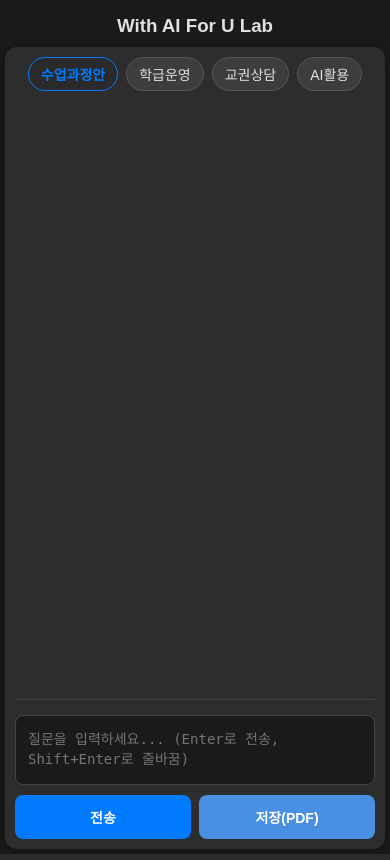
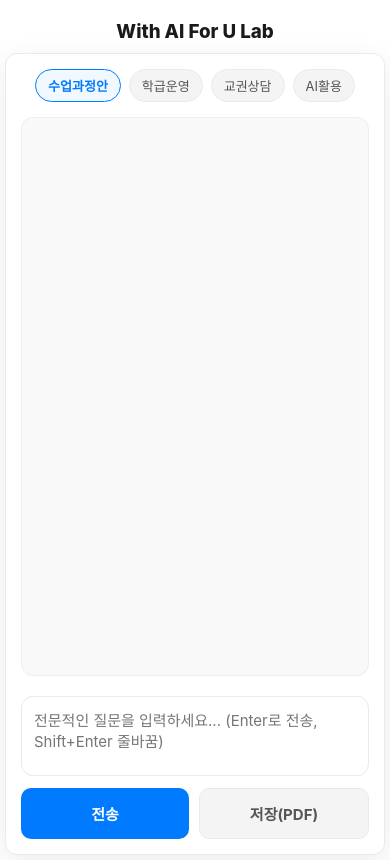
Before and after one commit to wbi4u-lab/wbi4u-lab, a Flask app: page / in a window 390 px wide. Run offline with Flask 3, Linux system fonts and the light colour scheme; some libraries are stand-ins or nearby versions.

Commit message:
Update index.html

```diff
--- a/templates/index.html
+++ b/templates/index.html
@@ -7,37 +7,55 @@
     <script src="https://cdnjs.cloudflare.com/ajax/libs/jspdf/2.5.1/jspdf.umd.min.js"></script>
     <script src="https://cdnjs.cloudflare.com/ajax/libs/html2canvas/1.4.1/html2canvas.min.js"></script>
     <style>
-        body { font-family: 'Pretendard', sans-serif; background-color: #1a1a1a; color: #e0e0e0; margin: 0; padding: 10px; display: flex; flex-direction: column; align-items: center; min-height: 100vh; }
-        #chat-container { width: 100%; max-width: 800px; background: #2d2d2d; border-radius: 12px; padding: 15px; box-shadow: 0 4px 15px rgba(0,0,0,0.3); display: flex; flex-direction: column; height: 90vh; box-sizing: border-box; }
-        #chat-box { flex: 1; overflow-y: auto; border-bottom: 1px solid #444; padding-bottom: 15px; margin-bottom: 15px; display: flex; flex-direction: column; gap: 12px; }
-        .message { padding: 12px; border-radius: 8px; max-width: 90%; line-height: 1.6; font-size: 15px; word-break: break-all; }
-        .user-msg { align-self: flex-end; background-color: #007bff; color: white; }
-        .ai-msg { align-self: flex-start; background-color: #3d3d3d; border: 1px solid #555; }
+        /* 1) 화이트 톤의 세련된 디자인 및 폰트 적용 */
+        body { font-family: 'Pretendard', -apple-system, BlinkMacSystemFont, 'Segoe UI', Roboto, sans-serif; background-color: #ffffff; color: #333333; margin: 0; padding: 10px; display: flex; flex-direction: column; align-items: center; min-height: 100vh; }
 
-        .input-area { display: flex; flex-direction: column; gap: 10px; }
-        textarea { width: 100%; height: 80px; padding: 12px; border-radius: 8px; border: 1px solid #444; background: #1a1a1a; color: white; font-size: 16px; resize: none; box-sizing: border-box; outline: none; }
-        .btn-group { display: flex; gap: 8px; }
-        button { flex: 1; padding: 15px; border: none; border-radius: 8px; cursor: pointer; font-weight: bold; font-size: 15px; transition: 0.3s; }
+        #chat-container { width: 100%; max-width: 800px; background: #ffffff; border-radius: 16px; padding: 20px; box-shadow: 0 8px 30px rgba(0,0,0,0.08); display: flex; flex-direction: column; height: 90vh; box-sizing: border-box; border: 1px solid #eaeaea; }
+
+        /* 1) 글이 놓이는 공간을 옅은 회색으로 변경 */
+        #chat-box { flex: 1; overflow-y: auto; background-color: #f9f9f9; border-radius: 12px; padding: 20px; margin-bottom: 20px; display: flex; flex-direction: column; gap: 16px; border: 1px solid #eeeeee; }
+
+        .message { padding: 14px 18px; border-radius: 12px; max-width: 85%; line-height: 1.7; font-size: 16px; word-break: break-all; position: relative; }
+        .user-msg { align-self: flex-end; background-color: #007bff; color: white; border-bottom-right-radius: 4px; }
+        .ai-msg { align-self: flex-start; background-color: #ffffff; color: #333333; border: 1px solid #eaeaea; border-bottom-left-radius: 4px; }
+
+        .sender-name { font-weight: 700; font-size: 14px; color: #888888; margin-bottom: 5px; display: block; }
+        .user-msg .sender-name { color: #ffffff; opacity: 0.8; }
+        .ai-msg .sender-name { color: #007bff; }
+
+        .input-area { display: flex; flex-direction: column; gap: 12px; }
+        textarea { width: 100%; height: 90px; padding: 16px; border-radius: 12px; border: 1px solid #eaeaea; background: #ffffff; color: #333333; font-size: 16px; resize: none; box-sizing: border-box; outline: none; transition: border-color 0.2s; font-family: inherit; }
+        textarea:focus { border-color: #007bff; box-shadow: 0 0 0 3px rgba(0,123,255,0.1); }
+
+        .btn-group { display: flex; gap: 10px; }
+        button { flex: 1; padding: 16px; border: none; border-radius: 12px; cursor: pointer; font-weight: 700; font-size: 16px; transition: background-color 0.2s, transform 0.1s; font-family: inherit; }
+        button:active { transform: translateY(1px); }
+
         #send-btn { background-color: #007bff; color: white; }
-        #pdf-btn { background-color: #4A90E2; color: white; }
+        #send-btn:hover { background-color: #0069d9; }
+        #pdf-btn { background-color: #f4f4f4; color: #555555; border: 1px solid #eaeaea; }
+        #pdf-btn:hover { background-color: #eaeaea; }
 
-        .mode-selector { margin-bottom: 12px; display: flex; gap: 8px; flex-wrap: wrap; justify-content: center; }
-        .mode-selector label { font-size: 14px; background: #3d3d3d; padding: 6px 12px; border-radius: 20px; cursor: pointer; border: 1px solid #555; transition: 0.2s; }
+        .mode-selector { margin-bottom: 15px; display: flex; gap: 8px; flex-wrap: wrap; justify-content: center; }
+        .mode-selector label { font-size: 14px; background: #f4f4f4; padding: 8px 16px; border-radius: 20px; cursor: pointer; border: 1px solid #eaeaea; transition: 0.2s; color: #555555; }
         .mode-selector input { display: none; }
-        .mode-selector input:checked + span { color: #007bff; font-weight: bold; }
-        .mode-selector label:has(input:checked) { border-color: #007bff; background: #2a2a2a; }
+        .mode-selector input:checked + span { color: #007bff; font-weight: 700; }
+        .mode-selector label:has(input:checked) { border-color: #007bff; background: rgba(0,123,255,0.05); }
 
+        /* 모바일 전용 반응형 쿼리 */
         @media (max-width: 480px) {
             body { padding: 5px; }
-            #chat-container { height: 95vh; padding: 10px; }
-            .message { max-width: 95%; font-size: 14px; }
-            textarea { height: 70px; font-size: 14px; }
-            button { padding: 12px; font-size: 14px; }
+            #chat-container { height: 95vh; padding: 15px; border-radius: 12px; }
+            #chat-box { padding: 15px; gap: 12px; }
+            .message { max-width: 90%; font-size: 15px; padding: 12px 16px; }
+            textarea { height: 80px; font-size: 15px; padding: 12px; }
+            button { padding: 14px; font-size: 15px; border-radius: 10px; }
+            .mode-selector label { padding: 6px 12px; font-size: 13px; }
         }
     </style>
 </head>
 <body>
-    <h3 style="margin: 10px 0;">With AI For U Lab</h3>
+    <h3 style="margin: 15px 0 10px 0; color: #1a1a1a; font-weight: 800;">With AI For U Lab</h3>
     <div id="chat-container">
         <div class="mode-selector">
             <label><input type="radio" name="mode" value="lesson" checked><span>수업과정안</span></label>
@@ -46,10 +64,11 @@
             <label><input type="radio" name="mode" value="ai_edu"><span>AI활용</span></label>
         </div>
 
-        <div id="chat-box"></div>
+        <div id="chat-box">
+            </div>
 
         <div class="input-area">
-            <textarea id="user-input" placeholder="질문을 입력하세요... (Enter로 전송, Shift+Enter로 줄바꿈)" onkeydown="handleKeyPress(event)"></textarea>
+            <textarea id="user-input" placeholder="전문적인 질문을 입력하세요... (Enter로 전송, Shift+Enter 줄바꿈)" onkeydown="handleKeyPress(event)"></textarea>
             <div class="btn-group">
                 <button id="send-btn" onclick="ask()">전송</button>
                 <button id="pdf-btn" onclick="saveAsPDF()">저장(PDF)</button>
@@ -58,11 +77,13 @@
     </div>
 
     <script>
-        // PC 사용자를 위한 키보드 이벤트 처리
+        // PC 사용자를 위한 키보드 이벤트 처리 (Enter 전송, Shift+Enter 줄바꿈)
         function handleKeyPress(event) {
             if (event.key === 'Enter' && !event.shiftKey) {
-                event.preventDefault(); // 기본 줄바꿈 방지
-                ask(); // 전송 함수 호출
+                if (window.innerWidth > 480) { // 모바일에선 엔터로 줄바꿈 허용
+                    event.preventDefault(); // 기본 줄바꿈 방지
+                    ask(); // 전송 함수 호출
+                }
             }
         }
 
@@ -71,7 +92,7 @@
             const msgDiv = document.createElement('div');
             msgDiv.className = 'message ' + className;
             const displayName = (sender === 'AI') ? '교실밖' : '나';
-            msgDiv.innerHTML = `<strong>${displayName}</strong><br><span class="content">${message}</span>`;
+            msgDiv.innerHTML = `<span class="sender-name">${displayName}</span><span class="content">${message}</span>`;
             chatBox.appendChild(msgDiv);
             chatBox.scrollTop = chatBox.scrollHeight;
             return msgDiv;
@@ -85,6 +106,7 @@
 
             appendMessage('User', message.replace(/\n/g, '<br>'), 'user-msg');
             input.value = '';
+            input.style.height = '90px'; // 높이 초기화
 
             const aiMsgDiv = appendMessage('AI', '생각 중...', 'ai-msg');
             const contentSpan = aiMsgDiv.querySelector('.content');
@@ -98,7 +120,7 @@
 
                 const reader = response.body.getReader();
                 const decoder = new TextDecoder();
-                contentSpan.innerHTML = '';
+                contentSpan.innerHTML = ''; // 초기화
 
                 while (true) {
                     const { done, value } = await reader.read();
@@ -111,20 +133,69 @@
             }
         }
 
+        // 2) 스크린샷이 아닌 내용 전체를 갈무리하는 PDF 저장 기능
         async function saveAsPDF() {
             const { jsPDF } = window.jspdf;
             const chatBox = document.getElementById('chat-box');
             if (!chatBox || !chatBox.hasChildNodes()) { alert("저장할 내용이 없습니다."); return; }
+
+            // 로딩 표시
+            const pdfBtn = document.getElementById('pdf-btn');
+            const originalText = pdfBtn.innerText;
+            pdfBtn.innerText = "다운로드 중...";
+            pdfBtn.disabled = true;
+
             try {
-                const canvas = await html2canvas(chatBox, { scale: 2, useCORS: true, backgroundColor: "#1a1a1a" });
+                // PDF 생성을 위해 임시로 스타일 변경 (스크롤 없애고 전체 너비 확보)
+                const originalStyle = chatBox.style.cssText;
+                chatBox.style.cssText = "height: auto; overflow: visible; width: 800px; background-color: #f9f9f9; padding: 20px; border-radius: 0;";
+
+                const canvas = await html2canvas(chatBox, {
+                    scale: 2, // 화질 향상
+                    useCORS: true,
+                    backgroundColor: "#f9f9f9", // 글이 놓이는 공간 색상 유지
+                    windowWidth: 800,
+                    windowHeight: chatBox.scrollHeight
+                });
+
+                // 원래 스타일로 복구
+                chatBox.style.cssText = originalStyle;
+
                 const imgData = canvas.toDataURL('image/png');
                 const pdf = new jsPDF('p', 'mm', 'a4');
                 const pdfWidth = pdf.internal.pageSize.getWidth();
+                const pdfHeight = pdf.internal.pageSize.getHeight();
+
                 const imgProps = pdf.getImageProperties(imgData);
-                const pdfHeight = (imgProps.height * pdfWidth) / imgProps.width;
-                pdf.addImage(imgData, 'PNG', 0, 0, pdfWidth, pdfHeight);
+                const imgHeightInMm = (imgProps.height * pdfWidth) / imgProps.width;
+
+                // 여러 페이지에 걸쳐 저장하는 로직
+                let heightLeft = imgHeightInMm;
+                let position = 0;
+                let pageCounter = 1;
+
+                // 첫 페이지 추가
+                pdf.addImage(imgData, 'PNG', 0, position, pdfWidth, imgHeightInMm);
+                heightLeft -= pdfHeight;
+
+                // 내용이 많으면 다음 페이지 추가
+                while (heightLeft >= 0) {
+                    position = heightLeft - imgHeightInMm;
+                    pdf.addPage();
+                    pdf.addImage(imgData, 'PNG', 0, position, pdfWidth, imgHeightInMm);
+                    heightLeft -= pdfHeight;
+                    pageCounter++;
+                }
+
                 pdf.save(`교실밖_상담기록_${new Date().toISOString().slice(0,10)}.pdf`);
-            } catch (error) { alert("PDF 생성 중 오류가 발생했습니다."); }
+            } catch (error) {
+                console.error("PDF 생성 중 오류:", error);
+                alert("PDF 생성 중 오류가 발생했습니다.");
+            } finally {
+                // 버튼 상태 복구
+                pdfBtn.innerText = originalText;
+                pdfBtn.disabled = false;
+            }
         }
     </script>
 </body>
```
